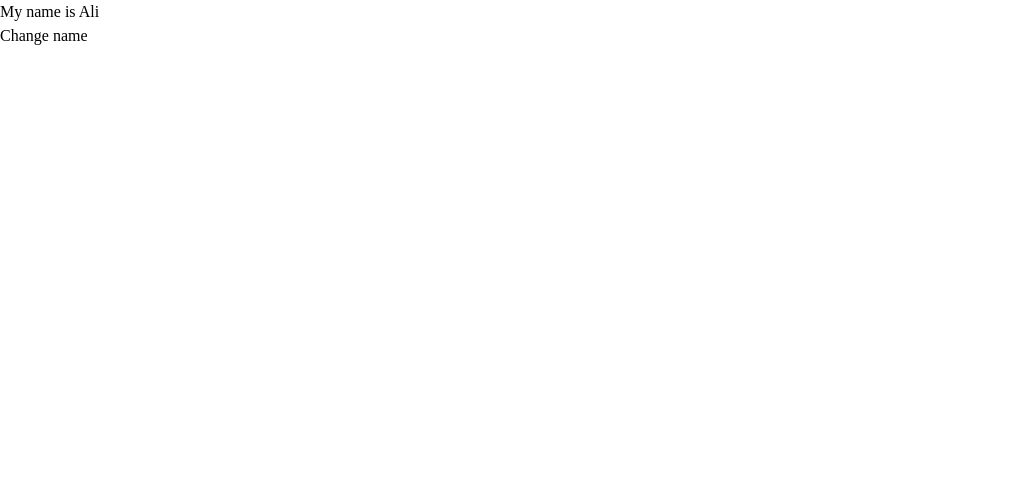
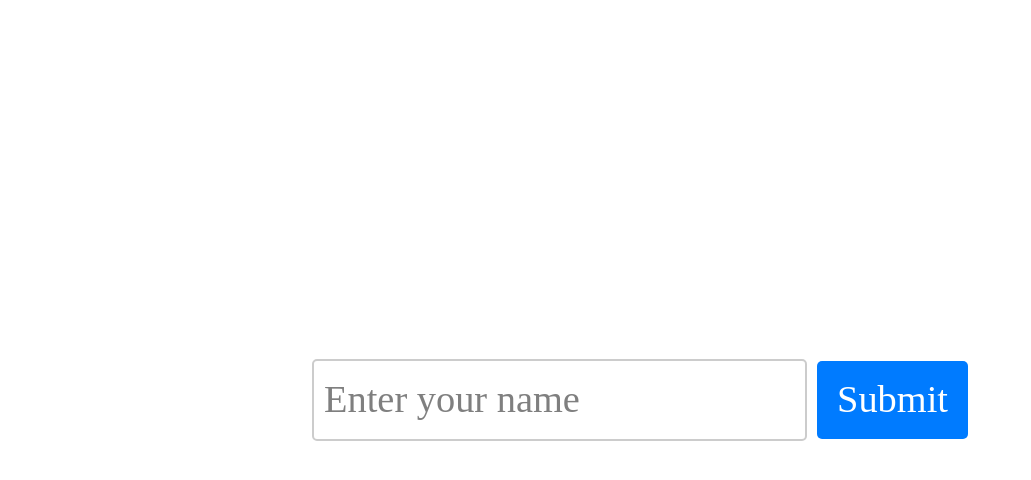
Before and after one commit to ALI-RAZA-AWAN/dev, a React (Vite) app in the folder react/reactFirst/: page / in a window 1280 px wide. Shown: the top 480 px of the page, without its empty margins (0-1031 px from the left). Built offline with nearby package versions, Linux system fonts and the light colour scheme.

Commit message:
form handling

```diff
--- a/react/reactFirst/src/App.jsx
+++ b/react/reactFirst/src/App.jsx
@@ -1,14 +1,15 @@
 import { useState } from "react";
 
 function app(){
-  const [name,setName]=useState("Ali");
-  const chnagename=()=>{
-    setName("Umar");
-  }
+  const [name,setName]=useState("");
+
   return (
     <div>
-      <h1>My name is {name}</h1>
-      <button onClick={chnagename}>Change name</button>
+    <form onSubmit={(e)=>{e.preventDefault(); console.log(name); setName("");
+    }}>
+      <input placeholder="Enter your name" className="px-4 py-3 rounded text-ml m-5" type="text" value={name} onChange={(e)=>{ setName(e.target.value); }} />
+      <button className=" px-4 py-3 text-white bg-emerald-600 rounded font-semibold"  >Submit</button>
+    </form>
     </div>
   )
 }
--- a/react/reactFirst/src/index.css
+++ b/react/reactFirst/src/index.css
@@ -1,5 +1,5 @@
 @import "tailwindcss";
-/* *{
+ *{
     margin:0px;
     padding:0px;
     box-sizing:border-box;
@@ -9,7 +9,48 @@
 html, body{
     width: 100%;
     height: 100%;
-    background-color: black;
-    color: antiquewhite;
+    color: black;
     font-size: 3vw;
-} */
+    display: flex;
+    align-items: center;
+    justify-content: center;
+
+}
+/* Style for the input field normally */
+input {
+  padding: 10px;
+  border: 2px solid #ccc;
+  border-radius: 5px;
+  transition: border-color 0.3s ease; /* Makes the border color change smoothly */
+}
+
+/* Style for the input field when you click/focus on it */
+input:focus {
+  outline: none; /* Removes the default browser blue outline */
+  border-color: #007bff; /* Change this to your preferred color */
+  box-shadow: 0 0 5px rgba(0, 123, 255, 0.5); /* Optional: Adds a subtle glow */
+}
+button{
+    padding: 4px 4px;
+}
+/* Style for the button */
+button {
+  padding: 10px 20px;
+  margin-left: 10px;
+  background-color: #007bff;
+  color: white;
+  border: none;
+  border-radius: 5px;
+  cursor: pointer;
+  transition: background-color 0.3s ease, transform 0.1s ease;
+}
+
+/* Style for when you hover over the button */
+button:hover {
+  background-color: #0056b3;
+}
+
+/* Style for when you click/press the button */
+button:active {
+  transform: scale(0.98); /* Slightly shrinks the button on click */
+}
```
